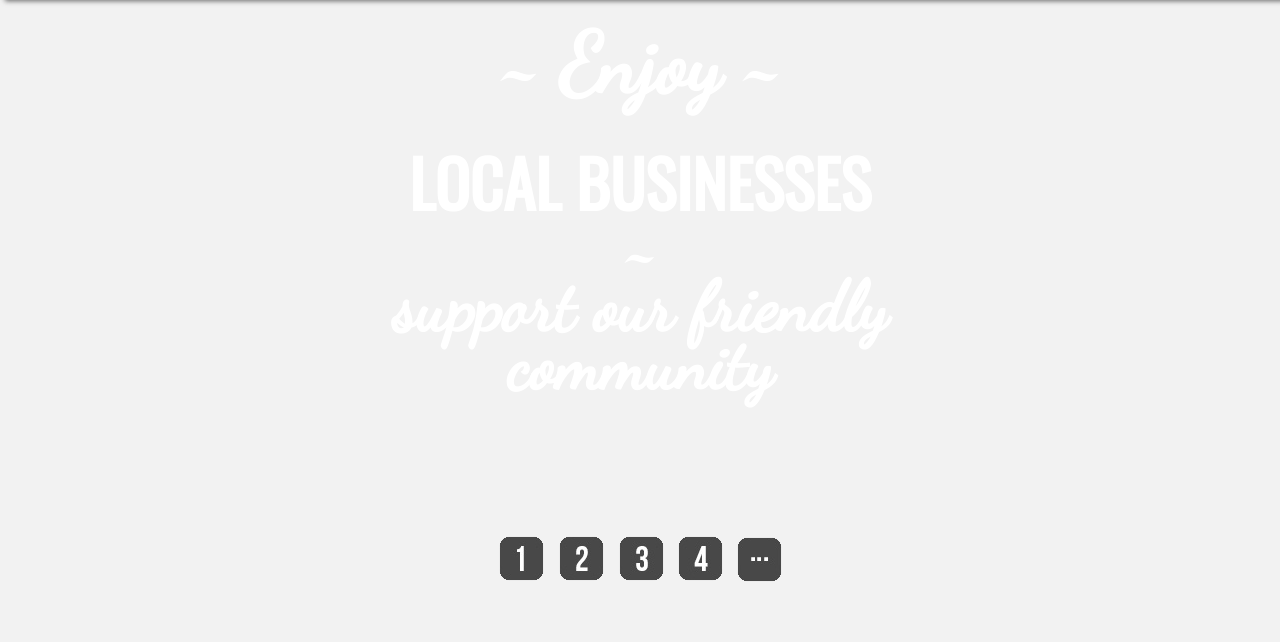
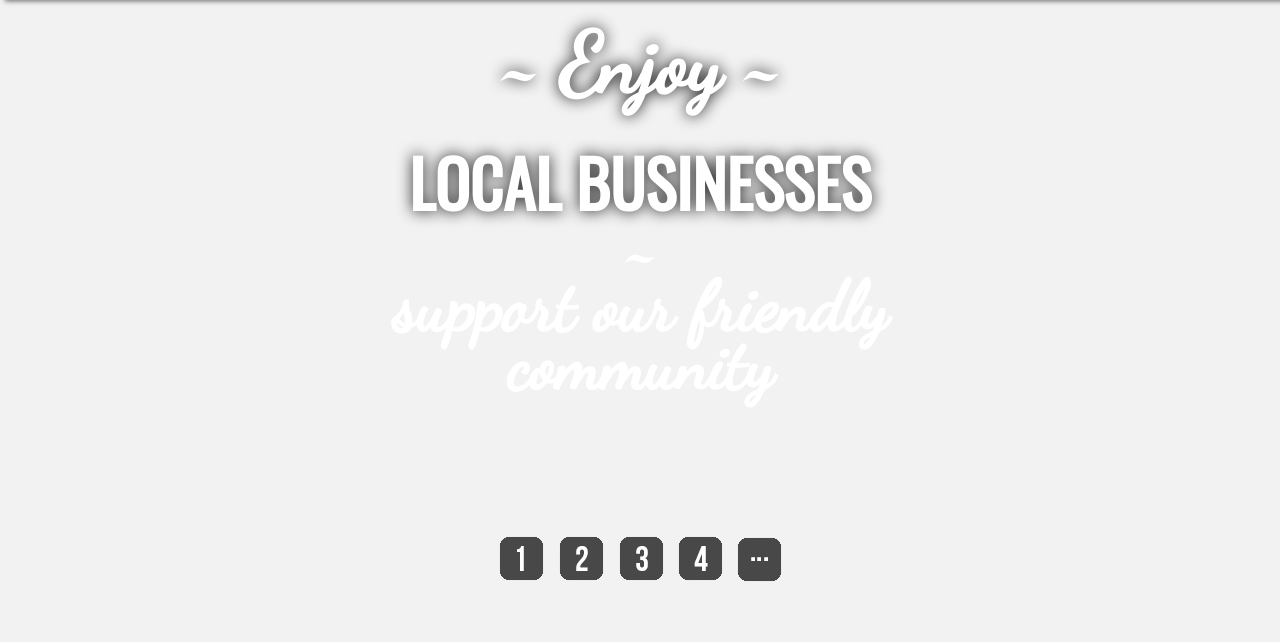
Before and after one commit to earlbishopstrail/earlbishopstrail.github.io, a plain HTML site: page local-business-1.html in a window 1280 px wide. Shown: the part 79-721 px from the top of the page. Drawn offline with nearby package versions, Linux system fonts and the light colour scheme; a web font is replaced by a local one.

Commit message:
Text Shadow added to local-title

```diff
--- a/css/styles.css
+++ b/css/styles.css
@@ -584,6 +584,7 @@ a.btn:hover,a.btn:active,a.showbtn:hover,a.showbtn:active {
     width:1170px;
     height:95px;
     font-family: 'Dancing Script', cursive;
+    text-shadow: 0px 0px 15px rgba(0,0,0,0.9);
 }
 
 .local-title{
@@ -592,6 +593,7 @@ a.btn:hover,a.btn:active,a.showbtn:hover,a.showbtn:active {
     width:1170px;
     height:85px;
     font-family: 'Oswald', sans-serif;
+    text-shadow: 0px 0px 15px rgba(0,0,0,0.9);
 }
 
 .local-name{
```
